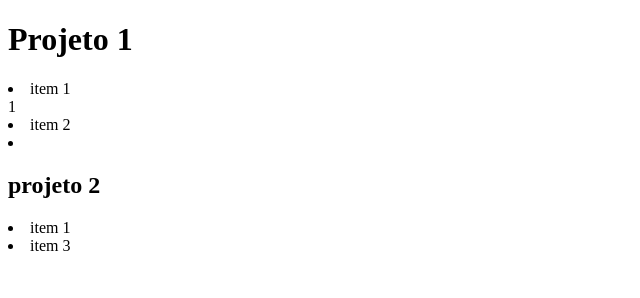
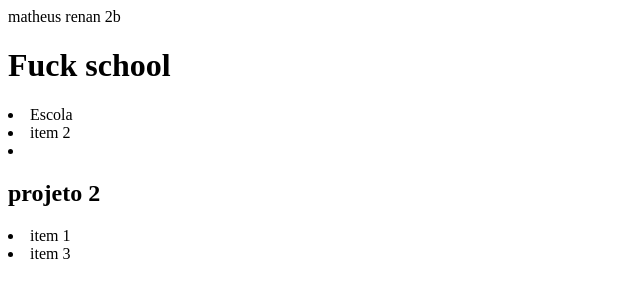
Before and after one commit to matheu3456/prog-segundo-ano, a plain HTML site: page index.html in a window 1280 px wide. Shown: the whole page, without its empty margins (0-640 px from the left). Drawn offline with Linux system fonts and the light colour scheme.

Commit message:
Add files via upload

```diff
--- a/index.html
+++ b/index.html
@@ -7,9 +7,9 @@
     <title>Meu projeto</title>
 </head>
 <body>
-    <header>
-<h1>Projeto 1</h1>
-<li>item 1</li> 1
+    <header>matheus renan 2b
+<h1>Fuck school</h1>
+<li>Escola</li>
 <li>item 2<li>
 <h2>projeto 2</h2>
 <li>item 1</li>
```
